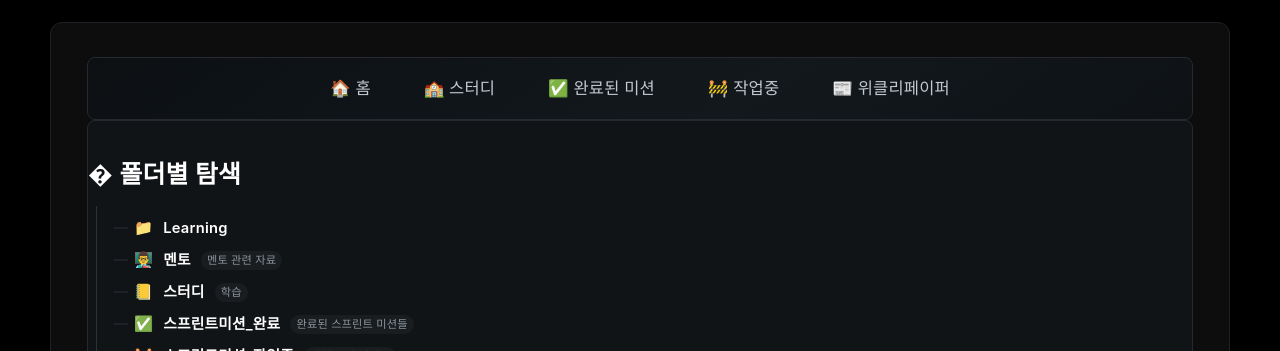
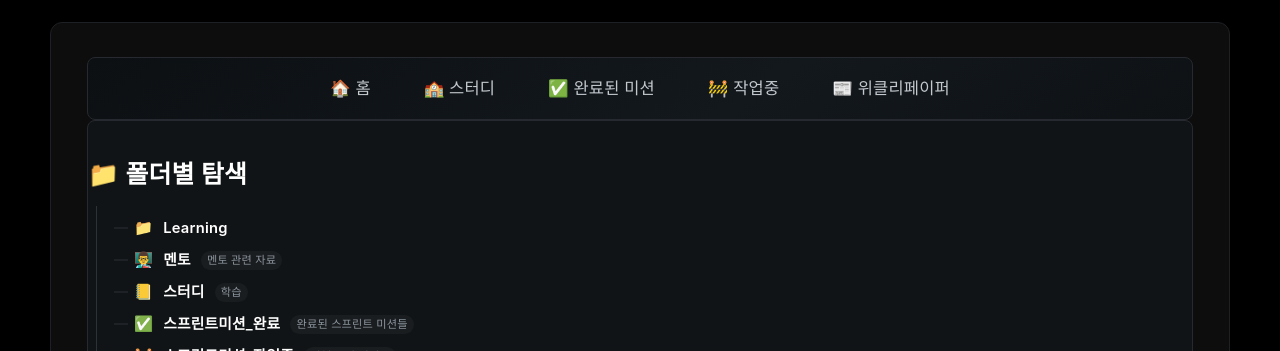
Before and after one commit to c0z0c/sprint_mission, a Jekyll site: the page built from index.md, in a window 1280 px wide. Shown: the top 351 px of the page. Built offline with Jekyll 4.4.1, drawn with Linux system fonts in a browser that asks for light colours.

Commit message:
폴더 탐색 아이콘 변경

```diff
--- a/index.md
+++ b/index.md
@@ -9,7 +9,7 @@ pragma: no-cache
 
 <div class="nav-sections">
   <div class="section-card">
-    <h2>� 폴더별 탐색</h2>
+    <h2>📁 폴더별 탐색</h2>
     <div class="folder-links">
       {% assign folder_set = "" | split: "" %}
       {% assign folder_icons = "멘토:👨‍🏫,스프린트미션_완료:✅,스프린트미션_작업중:🚧,위클리페이퍼:📰,스터디:📒,실습:🔬,백업:💾" | split: "," %}
```
